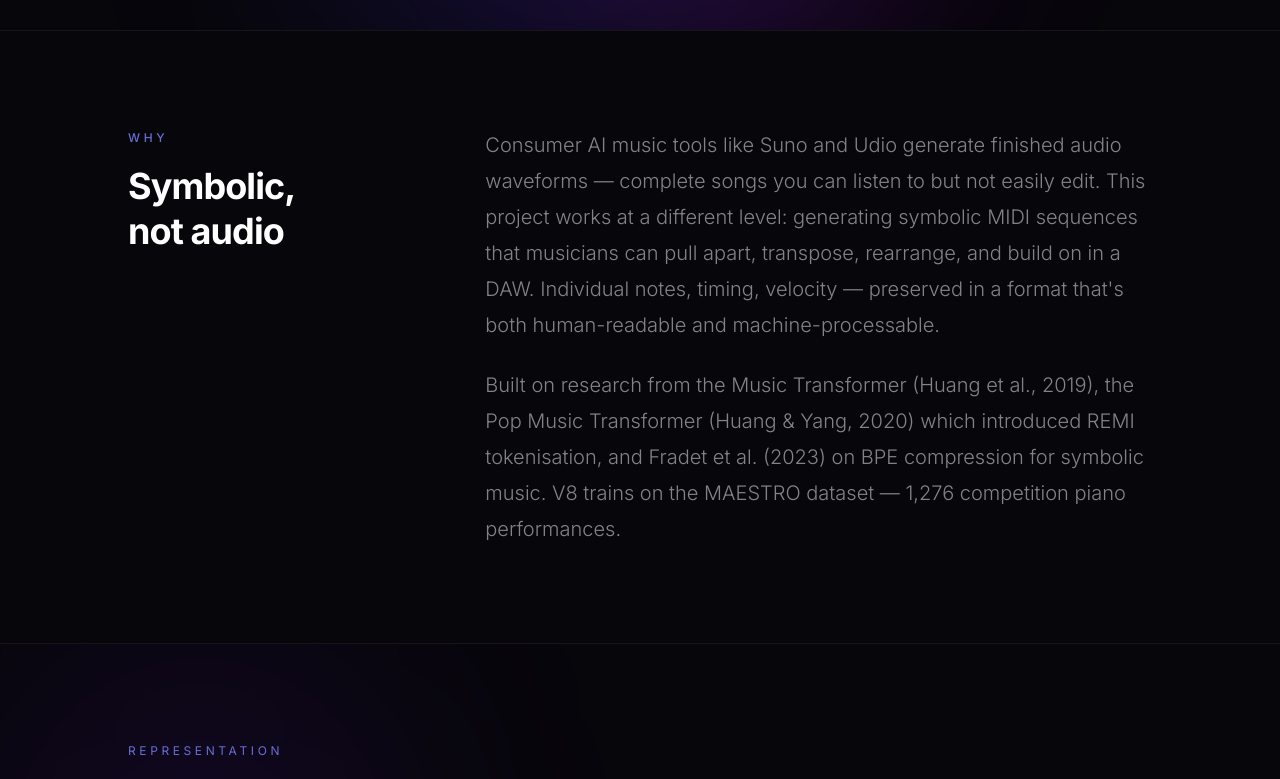
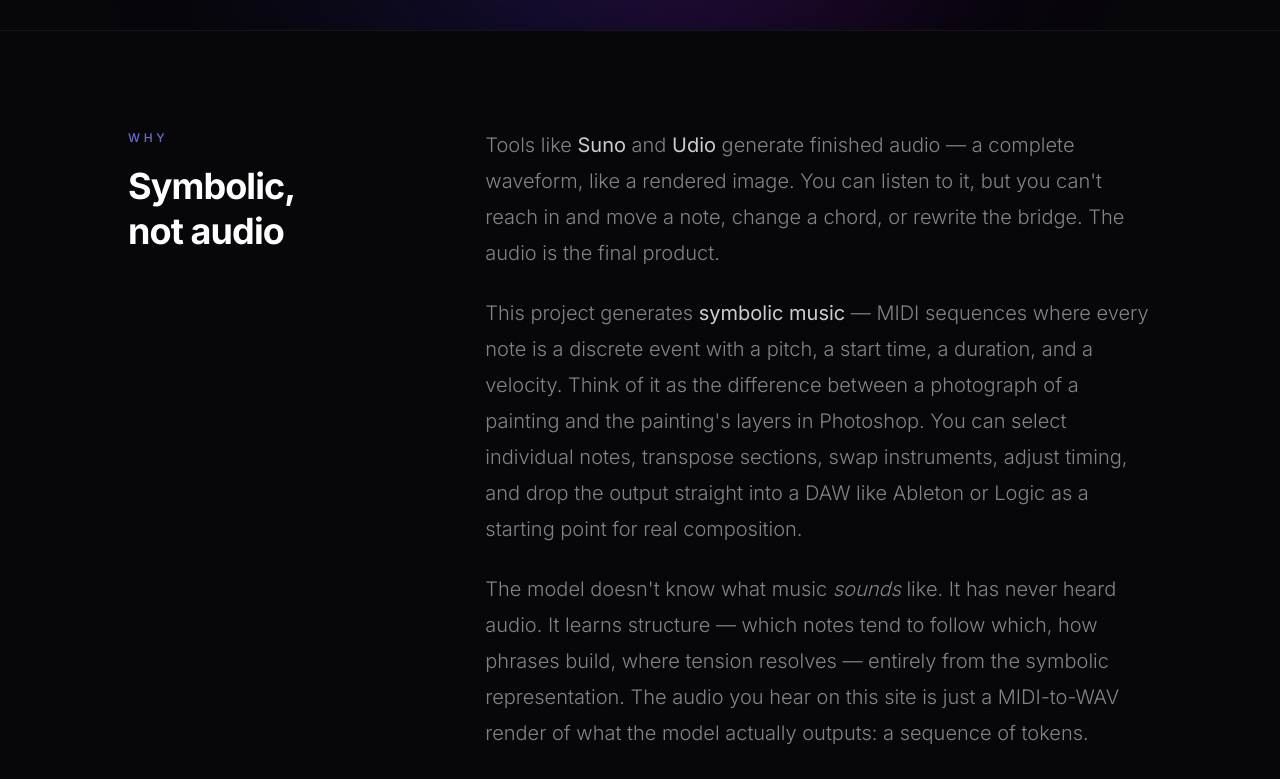
Before and after one commit to niallone/melodygenerator, a Next.js app in the folder frontend/: page /about in a window 1280 px wide. Shown: the part 560-1339 px from the top of the page. Built offline with nearby package versions, Linux system fonts and the light colour scheme.

Commit message:
Expand symbolic vs audio explanation on About page
Make the Suno/Udio distinction visceral — photograph vs Photoshop layers
analogy. Add paragraph explaining the model has never heard audio and
learns purely from symbolic representation.

```diff
--- a/frontend/app/(default)/about/page.tsx
+++ b/frontend/app/(default)/about/page.tsx
@@ -52,7 +52,13 @@
           </div>
           <div className="sm:col-span-8 space-y-6 text-white/50 text-lg font-light leading-relaxed">
             <p>
-              Consumer AI music tools like Suno and Udio generate finished audio waveforms &mdash; complete songs you can listen to but not easily edit. This project works at a different level: generating symbolic MIDI sequences that musicians can pull apart, transpose, rearrange, and build on in a DAW. Individual notes, timing, velocity &mdash; preserved in a format that&apos;s both human-readable and machine-processable.
+              Tools like <strong className="text-white/80">Suno</strong> and <strong className="text-white/80">Udio</strong> generate finished audio &mdash; a complete waveform, like a rendered image. You can listen to it, but you can&apos;t reach in and move a note, change a chord, or rewrite the bridge. The audio is the final product.
+            </p>
+            <p>
+              This project generates <strong className="text-white/80">symbolic music</strong> &mdash; MIDI sequences where every note is a discrete event with a pitch, a start time, a duration, and a velocity. Think of it as the difference between a photograph of a painting and the painting&apos;s layers in Photoshop. You can select individual notes, transpose sections, swap instruments, adjust timing, and drop the output straight into a DAW like Ableton or Logic as a starting point for real composition.
+            </p>
+            <p>
+              The model doesn&apos;t know what music <em>sounds</em> like. It has never heard audio. It learns structure &mdash; which notes tend to follow which, how phrases build, where tension resolves &mdash; entirely from the symbolic representation. The audio you hear on this site is just a MIDI-to-WAV render of what the model actually outputs: a sequence of tokens.
             </p>
             <p>
               Built on research from the{' '}
```
